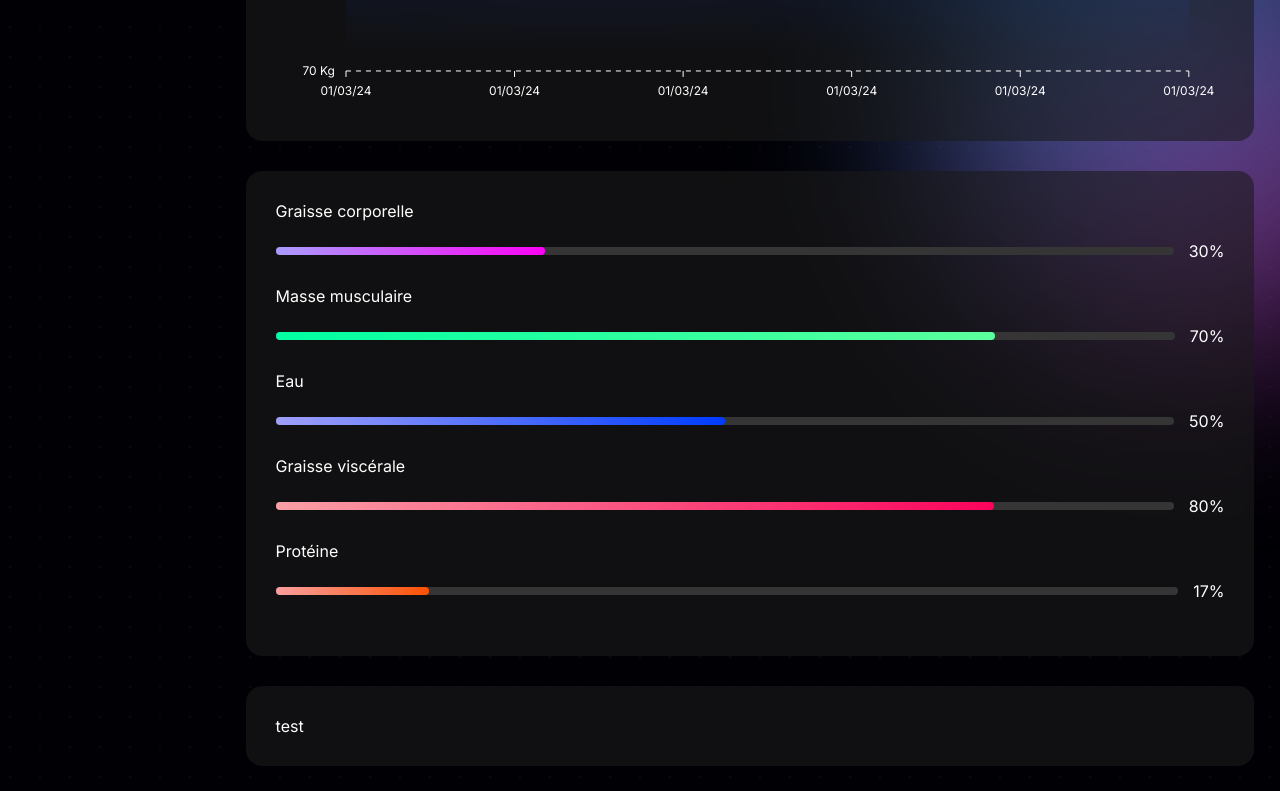
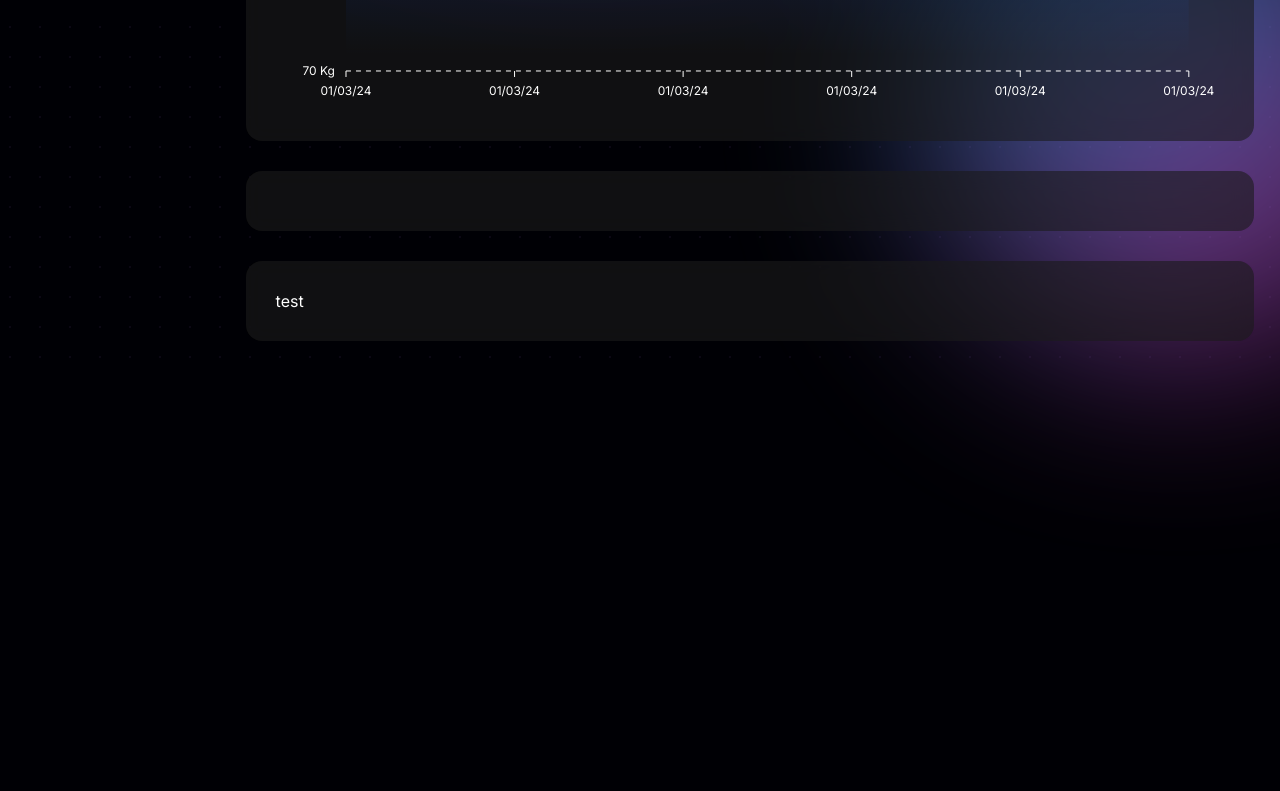
Before and after one commit to BetaPeche/sport-app, a React (Vite) app in the folder frontend/: page /dashboard in a window 1280 px wide. Shown: the part 553-1344 px from the top of the page. After the commit the page ends 919 px from the top, so only its background shows below. Built offline with nearby package versions, Linux system fonts and the light colour scheme.

Commit message:
Impot InfoBar component

```diff
--- a/frontend/src/pages/Dashboard.tsx
+++ b/frontend/src/pages/Dashboard.tsx
@@ -9,6 +9,7 @@ import {
     ResponsiveContainer,
 } from 'recharts'
 import Navigation from '../components/Navigation'
+import InfoBar from '../components/InfoBar'
 
 const data = [
     { date: '01/03/24', poids: 80 },
@@ -124,57 +125,23 @@ const Dashboard = () => {
                 </section>
                 <section className="dashboard__statistics">
                     <div className="statistics__group">
-                        <div className="statistics__item">
-                            <div className="statistics__label">
-                                Graisse corporelle
-                            </div>
-                            <div className="statistics__progress">
-                                <div className="statistics__progress-bar statistics__progress-bar--fat"></div>
-                                <div className="statistics__progress-value">
-                                    30%
-                                </div>
-                            </div>
-                        </div>
-                        <div className="statistics__item">
-                            <div className="statistics__label">
-                                Masse musculaire
-                            </div>
-                            <div className="statistics__progress">
-                                <div className="statistics__progress-bar statistics__progress-bar--muscle"></div>
-                                <div className="statistics__progress-value">
-                                    70%
-                                </div>
-                            </div>
-                        </div>
-                        <div className="statistics__item">
-                            <div className="statistics__label">Eau</div>
-                            <div className="statistics__progress">
-                                <div className="statistics__progress-bar statistics__progress-bar--water"></div>
-                                <div className="statistics__progress-value">
-                                    50%
-                                </div>
-                            </div>
-                        </div>
-                        <div className="statistics__item">
-                            <div className="statistics__label">
-                                Graisse viscérale
-                            </div>
-                            <div className="statistics__progress">
-                                <div className="statistics__progress-bar statistics__progress-bar--visceral-fat"></div>
-                                <div className="statistics__progress-value">
-                                    80%
-                                </div>
-                            </div>
-                        </div>
-                        <div className="statistics__item">
-                            <div className="statistics__label">Protéine</div>
-                            <div className="statistics__progress">
-                                <div className="statistics__progress-bar statistics__progress-bar--protein"></div>
-                                <div className="statistics__progress-value">
-                                    17%
-                                </div>
-                            </div>
-                        </div>
+                        <InfoBar
+                            name="Graisse corporelle"
+                            value="30"
+                            color="purple"
+                        />
+                        <InfoBar
+                            name="Masse musculaire"
+                            value="70"
+                            color="green"
+                        />
+                        <InfoBar name="Eau" value="50" color="blue" />
+                        <InfoBar
+                            name="Graise viscérale"
+                            value="70"
+                            color="red"
+                        />
+                        <InfoBar name="Protéine" value="17" color="orange" />
                     </div>
                     <div className="div2">test</div>
                 </section>
```
